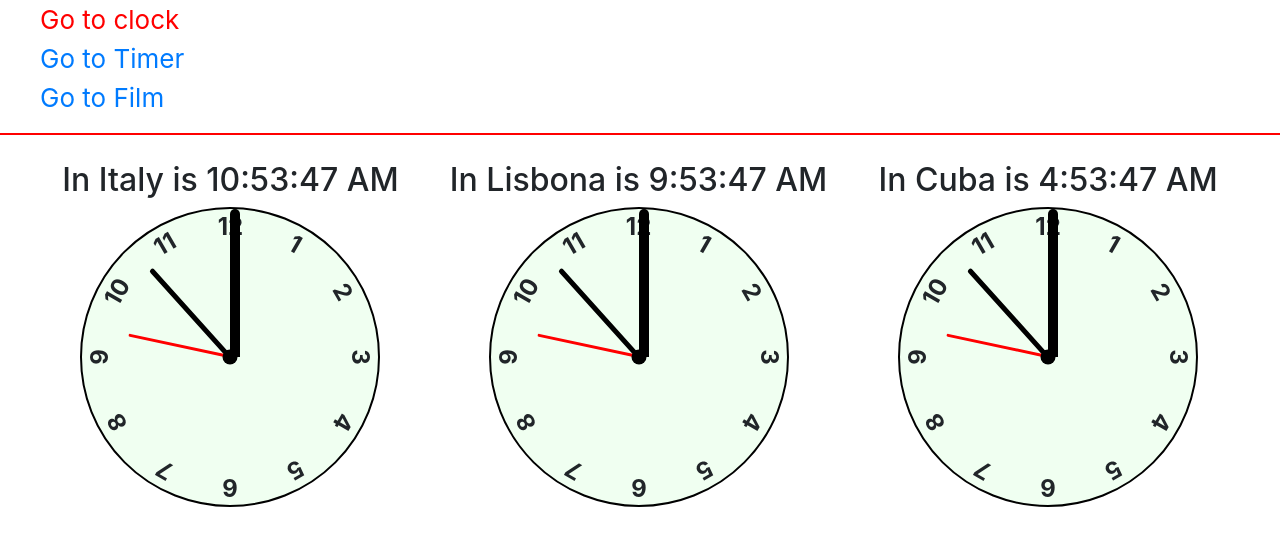
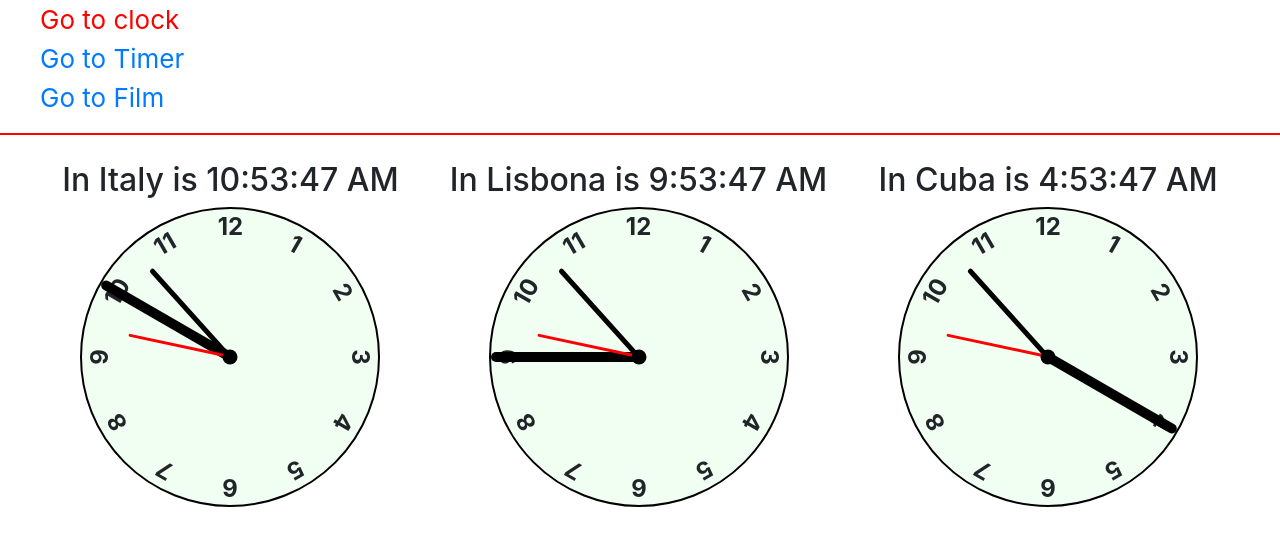
Before and after one commit to Luigi-Tramparulo/Frontend-exercise, a React (Create React App) app: page /clock in a window 1280 px wide. Shown: the top 546 px of the page. Built offline with nearby package versions, Linux system fonts and the light colour scheme.

Commit message:
fix: now clock component have the exact hour

```diff
--- a/src/components/clock/index.js
+++ b/src/components/clock/index.js
@@ -46,6 +46,7 @@ class Time extends Component {
     let getHour = data.getHours();
     let hour = hours => hours <= 12 ? hours : hours - 12;
 
+
     return (
       <>
         <div className={style.clock_container}>
@@ -53,7 +54,7 @@ class Time extends Component {
             <h2>In {this.props.country} is {data.toLocaleTimeString()}</h2>
           </div>
           <div className={style.clock}>
-            <div className={`${style.hand} ${style[`hour'${hour(getHour)}`]} hour${hour(getHour)}`}></div>
+            <div className={`${style.hand} ${style[`hour${hour(getHour)}`]} ${style.hand}`}></div>
             <div className={`${style.minutes} ${style[`minutes${min}`]} ${style.hand}`}></div>
             <div className={`${style.sec} ${style[`sec${sec}`]} ${style.hand}`}></div>
             <div className={`${style.number} ${style.number1}`}>1</div>
```
